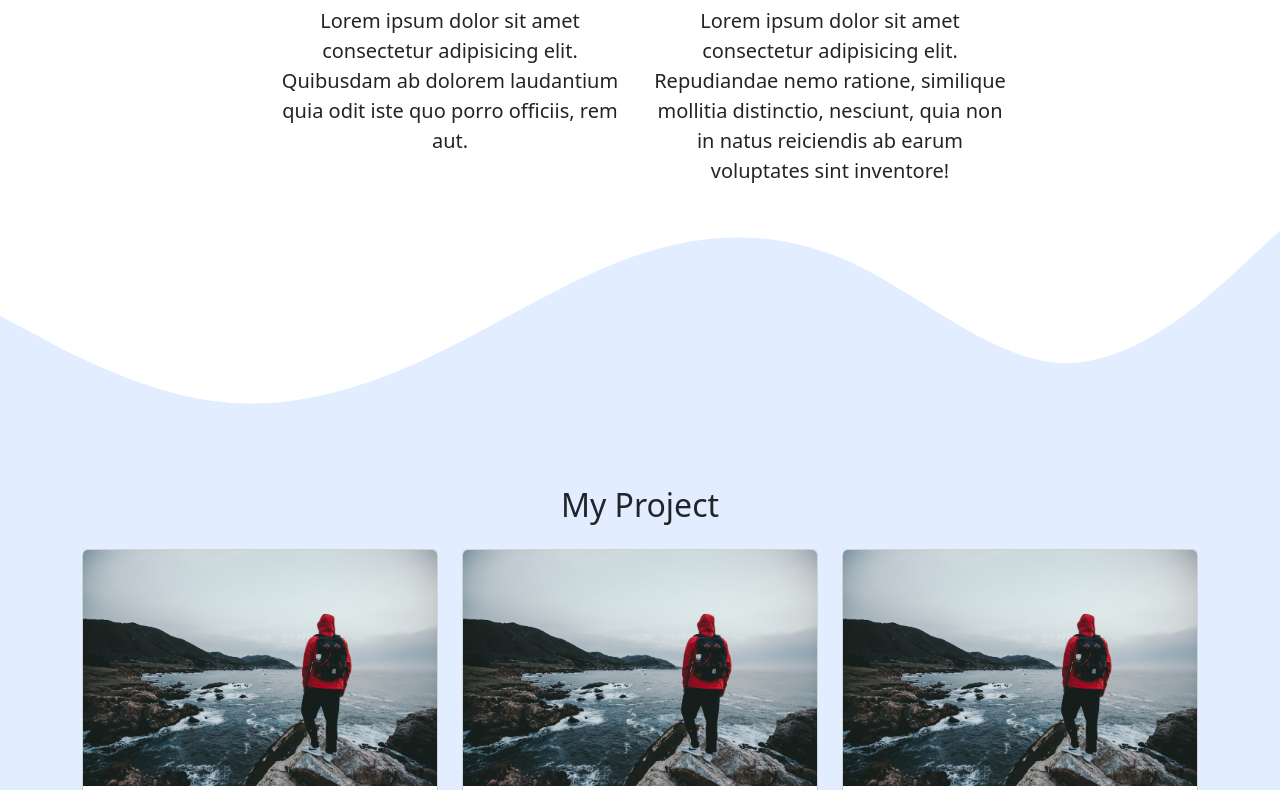
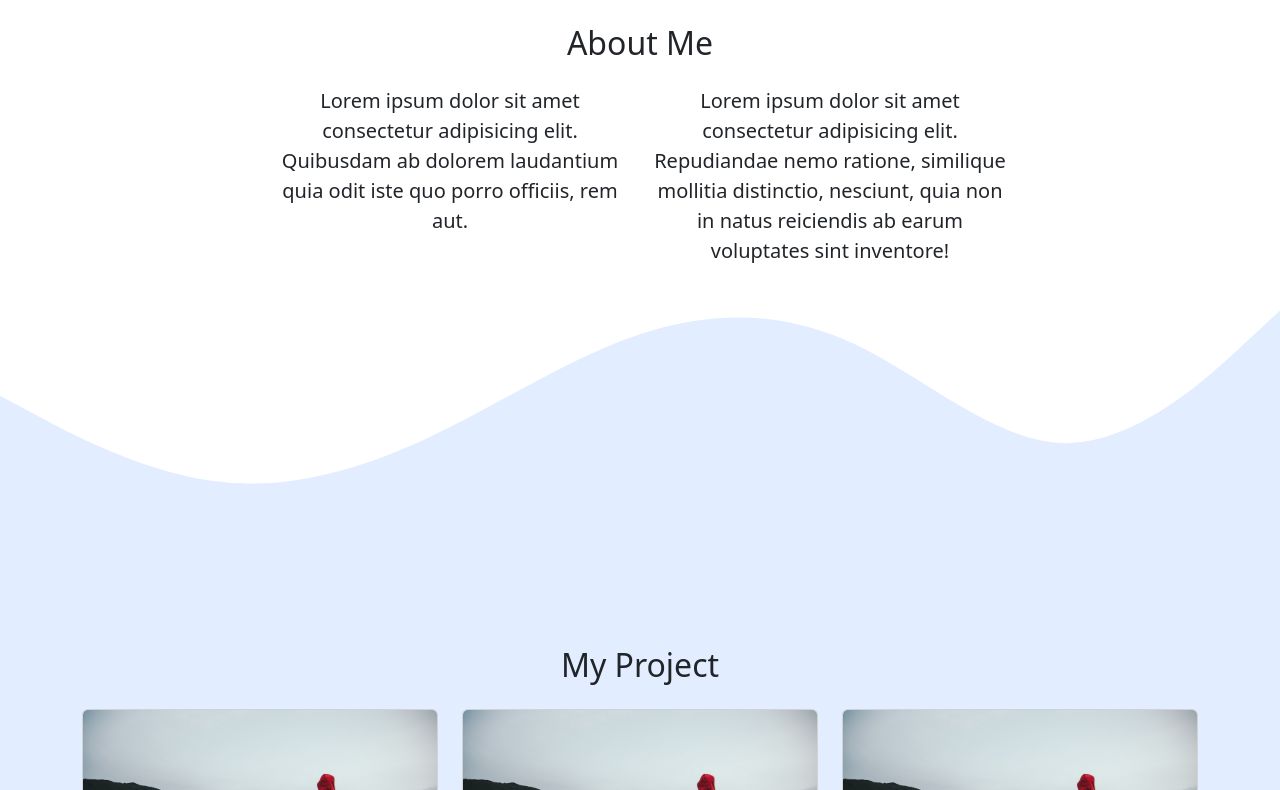
Before and after one commit to Rudianto26/Portofolio, a plain HTML site: page index.html in a window 1280 px wide. Shown: the part 750-1540 px from the top of the page. Drawn offline with nearby package versions, Linux system fonts and the light colour scheme.

Commit message:
menambahkan padding ke semua section

```diff
--- a/style.css
+++ b/style.css
@@ -1,6 +1,6 @@
-body {
+/* body {
   min-height: 2000px;
-}
+} */
 
 .jumbotron {
   padding-top: 2rem;
@@ -10,3 +10,7 @@ body {
 #project {
   background-color: #e2edff;
 }
+
+section {
+  padding-top: 5rem;
+}
```
